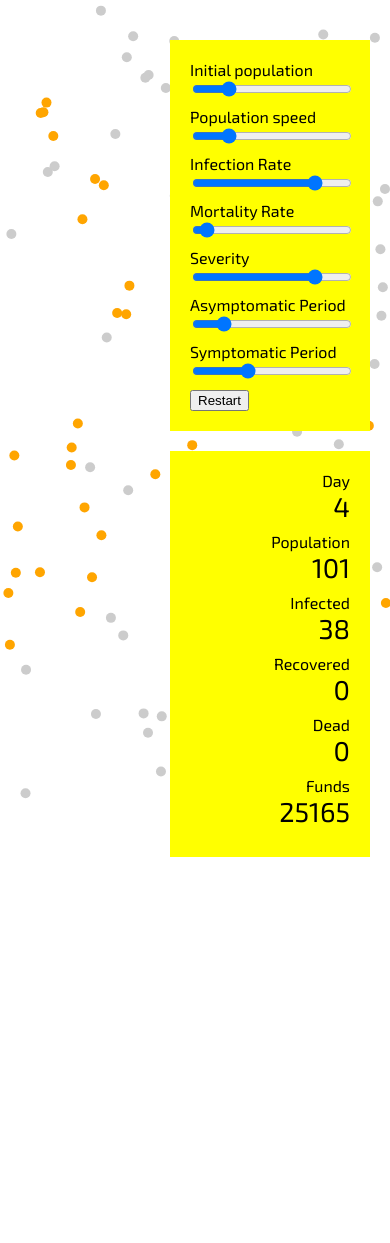
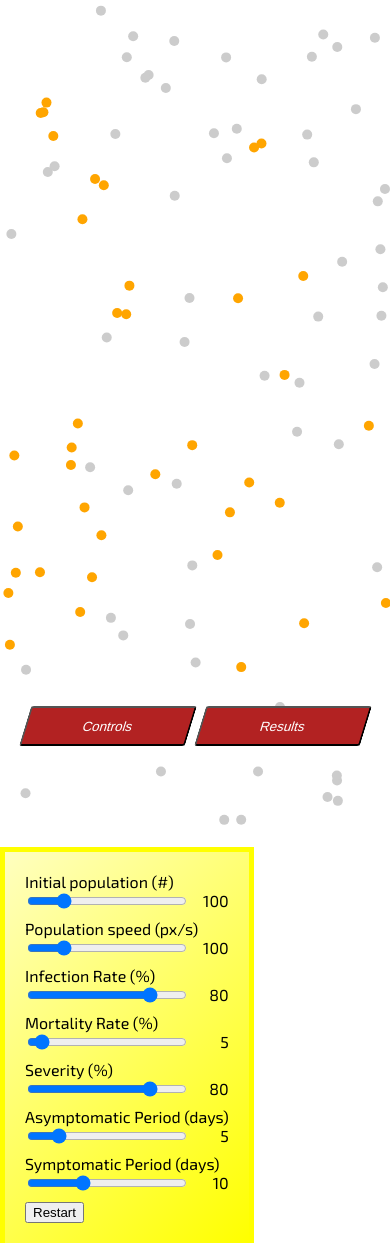
Before and after one commit to Antimatter9000/pandemic, a website built with webpack: page index.html in a window 390 px wide. Shown: the top 1243 px of the page. Before the commit the page ends 857 px from the top, so only its background shows below. Built offline with nearby package versions, Linux system fonts and the light colour scheme.

Commit message:
make responsive

```diff
--- a/index.html
+++ b/index.html
@@ -20,9 +20,40 @@
         .info {
             position: absolute;
             z-index: 1;
+        }
+
+        @media (max-width: 699px) {
+            .mobile-buttons {
+                position: absolute;
+                bottom: 14%;
+                width: 90%;
+                left: 5%;
+                height: 30px;
+                display: flex;
+                z-index: 2;
+            }
+
+            .mobile-buttons button {
+                background-color: firebrick;
+                color: white;
+                flex: 1;
+                margin: 10px 5px;
+                height: 40px;
+                transform: skew(-17deg);
+                border-radius: 3px;
+            }
+        }
+
+        @media (min-width: 700px) {
+            .info {
                 top: 40px;
                 right: 20px;
                 width: 200px;
+            }
+
+            .mobile-buttons {
+                display: none;
+            }
         }
 
         .controls {
@@ -30,6 +61,39 @@
             padding: 20px;
             background-color: rgba(255,255,0,1);
             color: black;
+
+            background: linear-gradient(-45deg, yellow, rgba(255, 255, 175, 0.8));
+            color: black;
+            border: 5px yellow;
+            border-style: solid;
+        }
+
+        @media (max-width: 699px) {
+            .visible {
+                width: 90%;
+                height: 60%;
+                top: 17%;
+                left: 5%;
+                position: fixed;
+            }
+        }
+
+        .control {
+            display: flex;
+        }
+
+        .control input {
+            flex: 1;
+        }
+
+        .control span {
+            flex-basis: 2.5rem;
+            text-align: right;
+        }
+
+        h3 {
+            margin: 0;
+            text-align: center;
         }
 
         label {
@@ -47,12 +111,20 @@
         }
 
         .results {
-            margin-top: 20px;
-            width: 100%;
+            background-color: rgba(255,255,0,1);
             padding: 20px;
-            background-color: rgba(255,255,0,1);
+            background-color: white;
+            background: linear-gradient(-45deg, yellow, rgba(255, 255, 100, 0.8));
             color: black;
             text-align: right;
+            border: 5px yellow;
+            border-style: solid;
+        }
+
+        @media (min-width: 700px) {
+            .results {
+                margin-top: 20px;
+            }
         }
 
         .result {
@@ -62,6 +134,10 @@
         .hidden {
             display: none;
         }
+
+        .visible {
+            display: block;
+        }
     </style>
 </head>
 <body>
@@ -69,26 +145,47 @@
 
     <div class="info">
         <div id="controls" class="controls hidden">
-            <label for="initial-population">Initial population</label>
+            <label for="initial-population">Initial population (#)</label>
+            <div class="control">
                 <input type="range" id="initial-population" name="initial-population" min="0" max="500" value="100" />
+                <span id="initial-population-value">100</span>
+            </div>
 
-            <label for="speed">Population speed</label>
+            <label for="speed">Population speed (px/s)</label>
+            <div class="control">
                 <input type="range" id="speed" name="speed" min="0" max="500" value="100" />
+                <span id="speed-value">100</span>
+            </div>
 
-            <label for="infection-rate">Infection Rate</label>
+            <label for="infection-rate">Infection Rate (%)</label>
+            <div class="control">
                 <input type="range" id="infection-rate" name="infection-rate" min="0" max="100" value="80" />
+                <span id="infection-rate-value">80</span>
+            </div>
 
-            <label for="mortality-rate">Mortality Rate</label>
+            <label for="mortality-rate">Mortality Rate (%)</label>
+            <div class="control">
                 <input type="range" id="mortality-rate" name="mortality-rate" min="0" max="100" value="5" />
+                <span id="mortality-rate-value">5</span>
+            </div>
 
-            <label for="severity">Severity</label>
+            <label for="severity">Severity (%)</label>
+            <div class="control">
                 <input type="range" id="severity" name="severity" min="0" max="100" value="80" />
+                <span id="severity-value">80</span>
+            </div>
 
-            <label for="asymptomatic-period">Asymptomatic Period</label>
+            <label for="asymptomatic-period">Asymptomatic Period (days)</label>
+            <div class="control">
                 <input type="range" id="asymptomatic-period" name="asymptomatic-period" min="0" max="30" value="5" />
+                <span id="asymptomatic-period-value">5</span>
+            </div>
 
-            <label for="symptomatic-period">Symptomatic Period</label>
+            <label for="symptomatic-period">Symptomatic Period (days)</label>
+            <div class="control">
                 <input type="range" id="symptomatic-period" name="symptomatic-period" min="0" max="30" value="10" />
+                <span id="symptomatic-period-value">10</span>
+            </div>
 
             <button type="button" id="start-button">Restart</button>
         </div>
@@ -125,6 +222,11 @@
             </div>
         </div>
     </div>
+
+    <div class="mobile-buttons">
+        <button id="controls-toggle" onclick="document.getElementById('controls').classList.add('visible');">Controls</button>
+        <button id="results-toggle" onclick="document.getElementById('results').classList.add('visible');">Results</button>
+    </div>
 </body>
 <script src="/dist/vendor.js"></script>
 <script src="/dist/pandemic.js"></script>
--- a/src/index.js
+++ b/src/index.js
@@ -14,10 +14,38 @@ function start() {
     stage.animate();
 }
 
+function setupInputListener(id) {
+    document.getElementById(id).oninput = e => {
+        document.getElementById(`${id}-value`).textContent = e.target.value;
+    }
+}
+
 if (!window.location.search.includes('hideControls=true')) {
     document.getElementById('controls').classList.remove('hidden');
     document.getElementById('results').classList.remove('hidden');
 }
 
+
+setupInputListener('initial-population');
+setupInputListener('speed');
+setupInputListener('infection-rate');
+setupInputListener('mortality-rate');
+setupInputListener('severity');
+setupInputListener('asymptomatic-period');
+setupInputListener('symptomatic-period');
+
+document.getElementById('controls-toggle').onclick = () => {
+    document.getElementById('results').classList.remove('visible');
+    document.getElementById('controls').classList.toggle('visible');
+}
+
+document.getElementById('results-toggle').onclick = () => {
+    document.getElementById('results').classList.toggle('visible');
+    document.getElementById('controls').classList.remove('visible');
+}
+
 start();
-document.getElementById('start-button').onclick = start;
+document.getElementById('start-button').onclick = () => {
+    document.getElementById('controls').classList.remove('visible');
+    start();
+}
```
Lines whose indentation alone changed are shown as unchanged.
